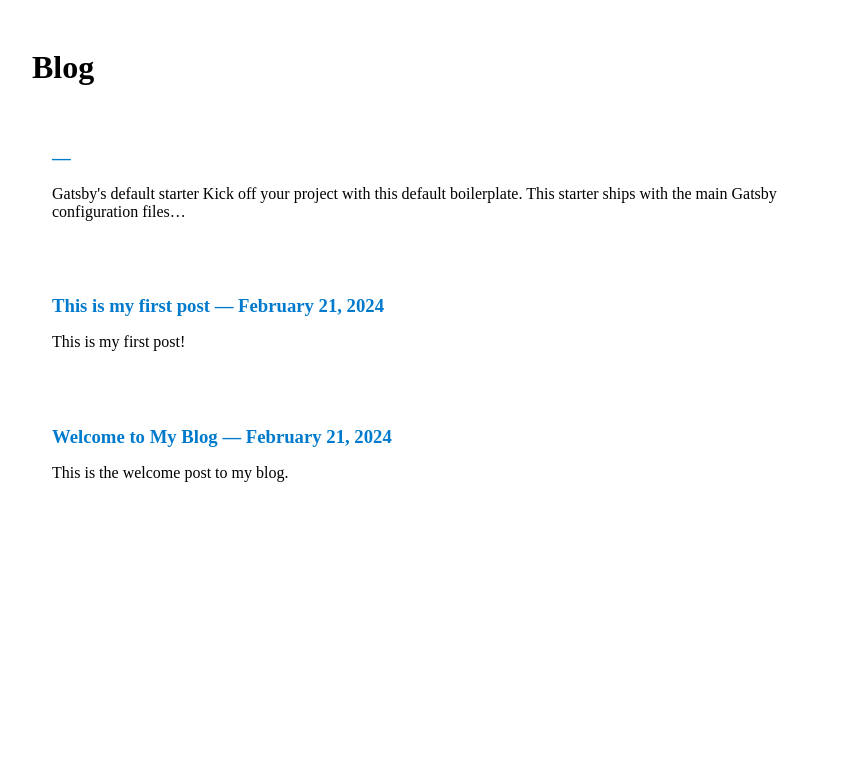
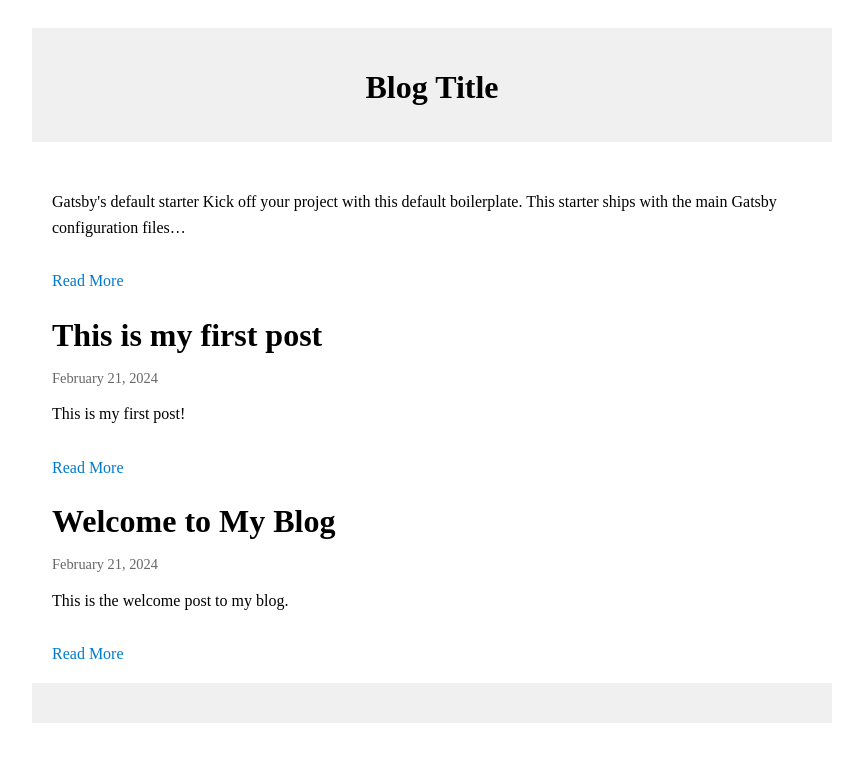
Before and after one commit to HildebrandtK/gatsby-blog, a Gatsby site: page / in a window 1280 px wide. Shown: the whole page, without its empty margins (208-1071 px from the left). Built offline with nearby package versions, Linux system fonts and the light colour scheme; Gatsby itself is replaced by a stand-in of ours.

Commit message:
added authors to posts and applied styles

```diff
--- a/blog/first-post.md
+++ b/blog/first-post.md
@@ -1,6 +1,7 @@
 ---
 title: "This is my first post"
 date: "2024-02-21"
+author: "Kacper Hildebrandt"
 ---
 
 This is my first post!
--- a/blog/welcome.md
+++ b/blog/welcome.md
@@ -1,6 +1,7 @@
 ---
 title: "Welcome to My Blog"
 date: "2024-02-21"
+author: "Kacper Hildebrandt"
 ---
 
 This is the welcome post to my blog.
--- a/src/pages/index.js
+++ b/src/pages/index.js
@@ -4,18 +4,28 @@
 
 export default function Blog({ data }) {
   return (
-    <div className={styles.blogContainer}>
-      <h1>Blog</h1>
-      {data.allMarkdownRemark.edges.map(({ node }) => (
-        <div key={node.id} className={styles.blogContainer}>
-          <h3 className={styles.postTitle}>
+    <div className={styles.container}>
+      <header className={styles.header}>
+        <h1 className={styles.title}>Blog Title</h1>
+        {/* Additional header content */}
+      </header>
+
+      <div className={styles.contentArea}>
+        {/* Blog posts list */}
+        {data.allMarkdownRemark.edges.map(({ node }) => (
+          <article key={node.id}>
+            <h2 className={styles.title}>{node.frontmatter.title}</h2>
+            <p className={styles.author}>{node.frontmatter.author}</p>
+            <p className={styles.date}>{node.frontmatter.date}</p>
+            <div className={styles.content}>{node.excerpt}</div>
             <Link to={node.fields.slug} className={styles.postLink}>
-              {node.frontmatter.title} <span>— {node.frontmatter.date}</span>
+              Read More
             </Link>
-          </h3>
-          <p>{node.excerpt}</p>
-        </div>
-      ))}
+          </article>
+        ))}
+      </div>
+
+      <footer className={styles.footer}>{/* Footer content */}</footer>
     </div>
   )
 }
```
Also changed, not shown: src/templates/blogPost.js (+11 -6 lines).
